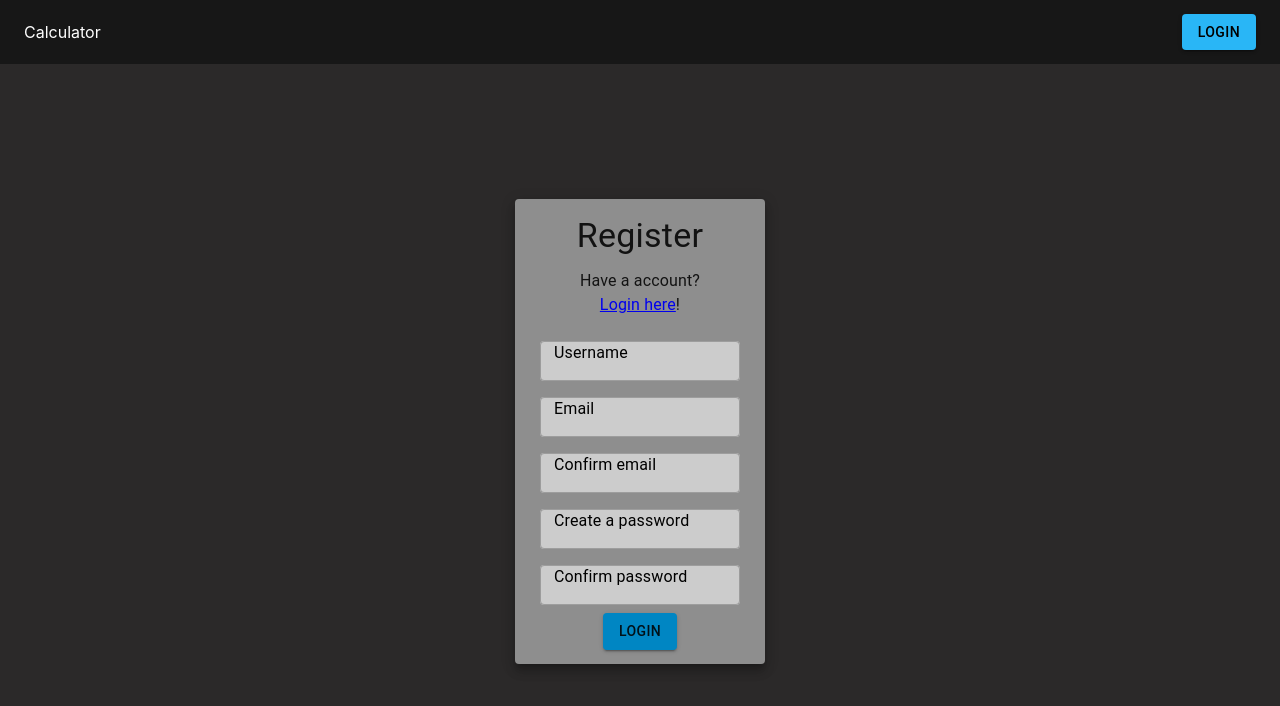
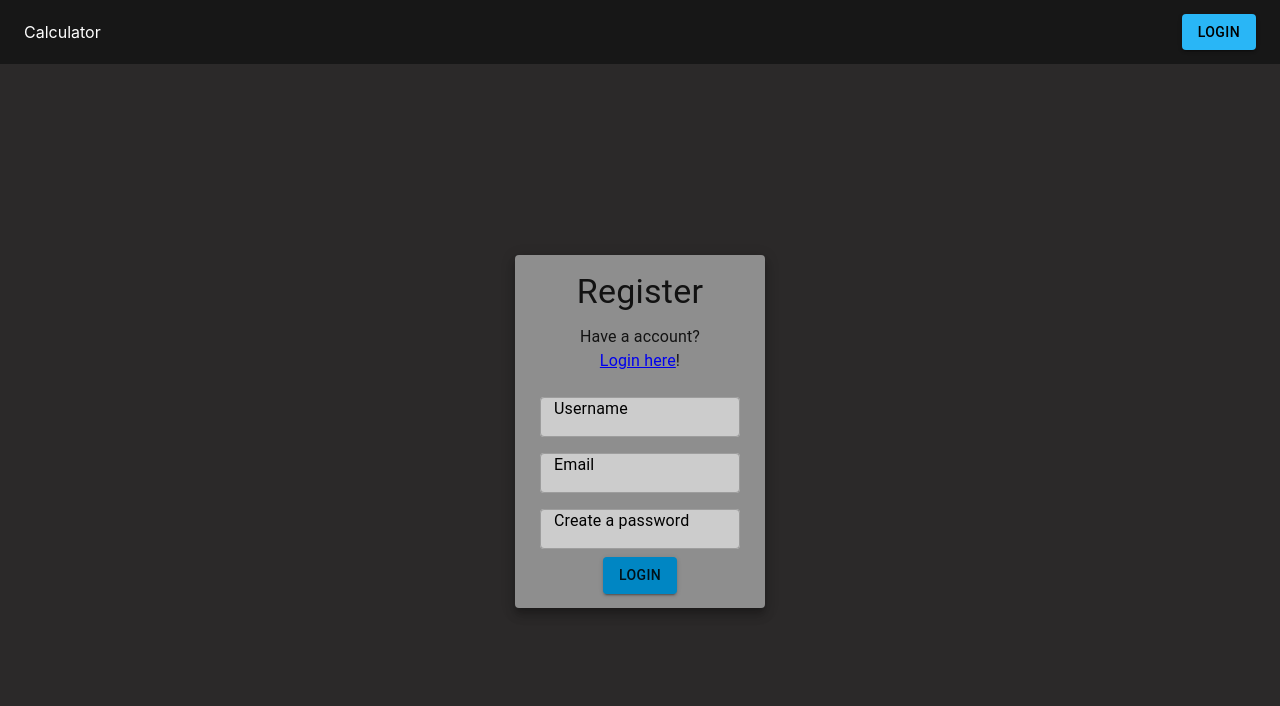
Before and after one commit to TKravel/quit-calc-client, a React (Create React App) app: page /register in a window 1280 px wide. Shown: the top 706 px of the page. Built offline with nearby package versions, Linux system fonts and the light colour scheme.

Commit message:
register form input changes

```diff
--- a/src/components/landingPage/Register.jsx
+++ b/src/components/landingPage/Register.jsx
@@ -128,33 +128,6 @@ const Register = () => {
 					</Grid>
 					<Grid item xs={12}>
 						<Controller
-							name='email2'
-							control={control}
-							defaultValue=''
-							render={({
-								field: { onChange, value },
-								fieldState: { error },
-							}) => (
-								<TextField
-									type='email'
-									variant='outlined'
-									size='small'
-									label='Confirm email'
-									placeholder='Email'
-									name='email2'
-									value={value}
-									onChange={onChange}
-									error={error ? true : false}
-									helperText={error ? error.message : null}
-								></TextField>
-							)}
-							rules={{
-								required: 'Email required',
-							}}
-						/>
-					</Grid>
-					<Grid item xs={12}>
-						<Controller
 							name='password'
 							control={control}
 							defaultValue=''
@@ -168,34 +141,6 @@ const Register = () => {
 									size='small'
 									label='Create a password'
 									placeholder='Password'
-									name='password'
-									value={value}
-									onChange={onChange}
-									error={error ? true : false}
-									helperText={error ? error.message : null}
-								></TextField>
-							)}
-							rules={{
-								required: 'Password required',
-							}}
-						/>
-					</Grid>
-					<Grid item xs={12}>
-						<Controller
-							name='password2'
-							control={control}
-							defaultValue=''
-							render={({
-								field: { onChange, value },
-								fieldState: { error },
-							}) => (
-								<TextField
-									type='password'
-									variant='outlined'
-									size='small'
-									label='Confirm password'
-									placeholder='Password'
-									name='password2'
 									value={value}
 									onChange={onChange}
 									error={error ? true : false}
```
